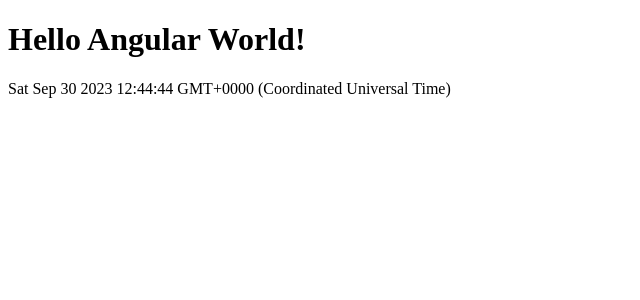
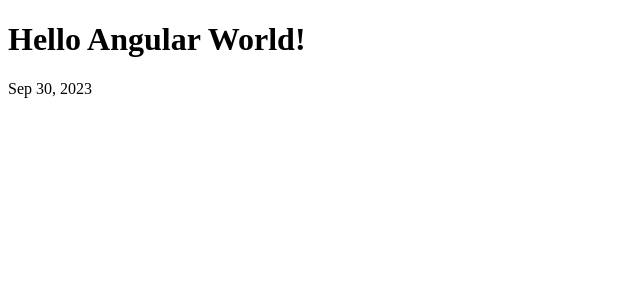
Before and after one commit to Comprehensher/angular-conspect, an Angular app: page / in a window 1280 px wide. Shown: the top 300 px of the page, without its empty margins (0-640 px from the left). Built offline with nearby package versions, Linux system fonts and the light colour scheme.

Commit message:
Pipe: transform date to small convinient appearence

```diff
--- a/src/app/app.component.html
+++ b/src/app/app.component.html
@@ -1,5 +1,5 @@
 <h1>Hello Angular World!</h1>
 
 <p>
-  {{now}}
+  {{now | date}}
 </p>
```
